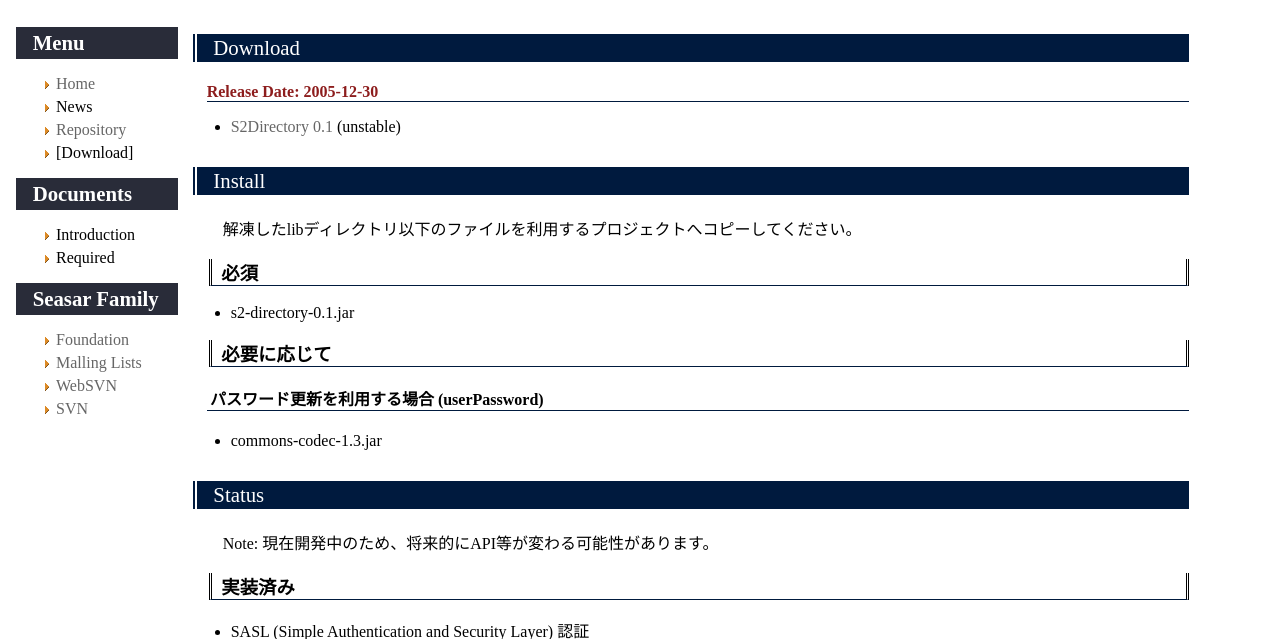
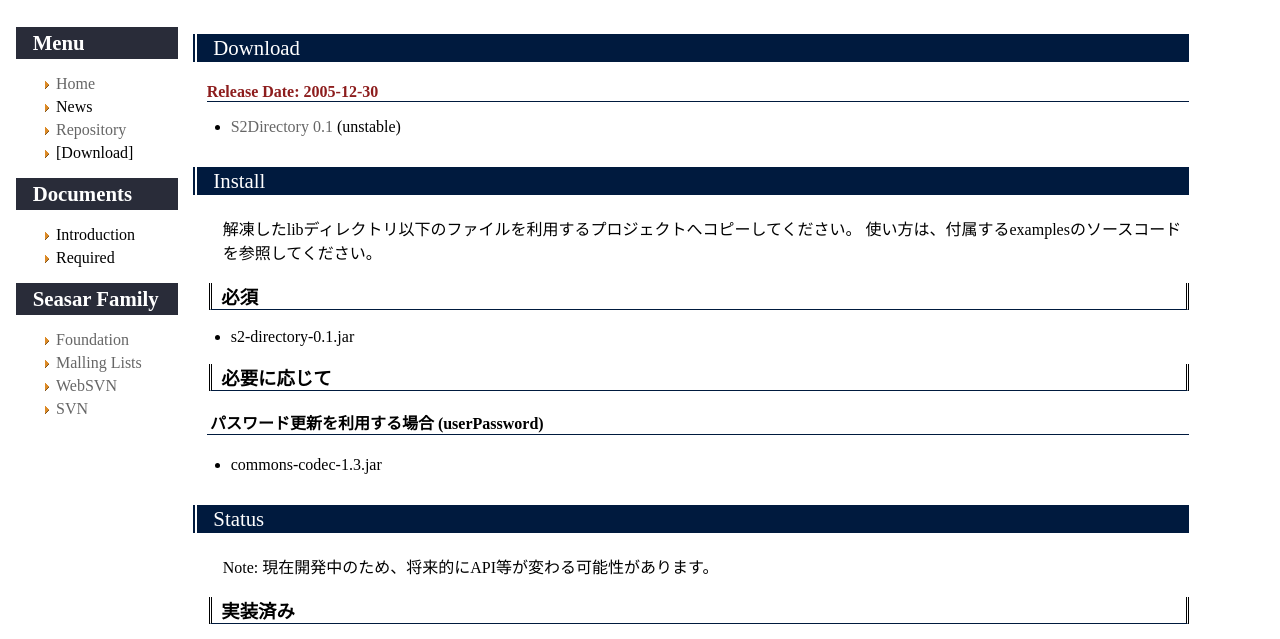
Before and after one commit to seasarorg/s2directory-www, a plain HTML site: page downloads/index.html in a window 1280 px wide. Shown: the part 79-718 px from the top of the page. Drawn offline with Linux system fonts and the light colour scheme.

Commit message:
使い方について注意書きを追加
git-svn-id: https://www.seasar.org/svn/sandbox/s2directory/trunk/www@9 d4ad07e3-2afd-0310-aea9-bd47cc606c58

```diff
--- a/downloads/index.html
+++ b/downloads/index.html
@@ -61,7 +61,8 @@
 
 <div class="section">
 	<h2>Install</h2>
-	<p>解凍したlibディレクトリ以下のファイルを利用するプロジェクトへコピーしてください。</p>
+	<p>解凍したlibディレクトリ以下のファイルを利用するプロジェクトへコピーしてください。
+		使い方は、付属するexamplesのソースコードを参照してください。</p>
 
 	<h3>必須</h3>
 	<ul>
```
